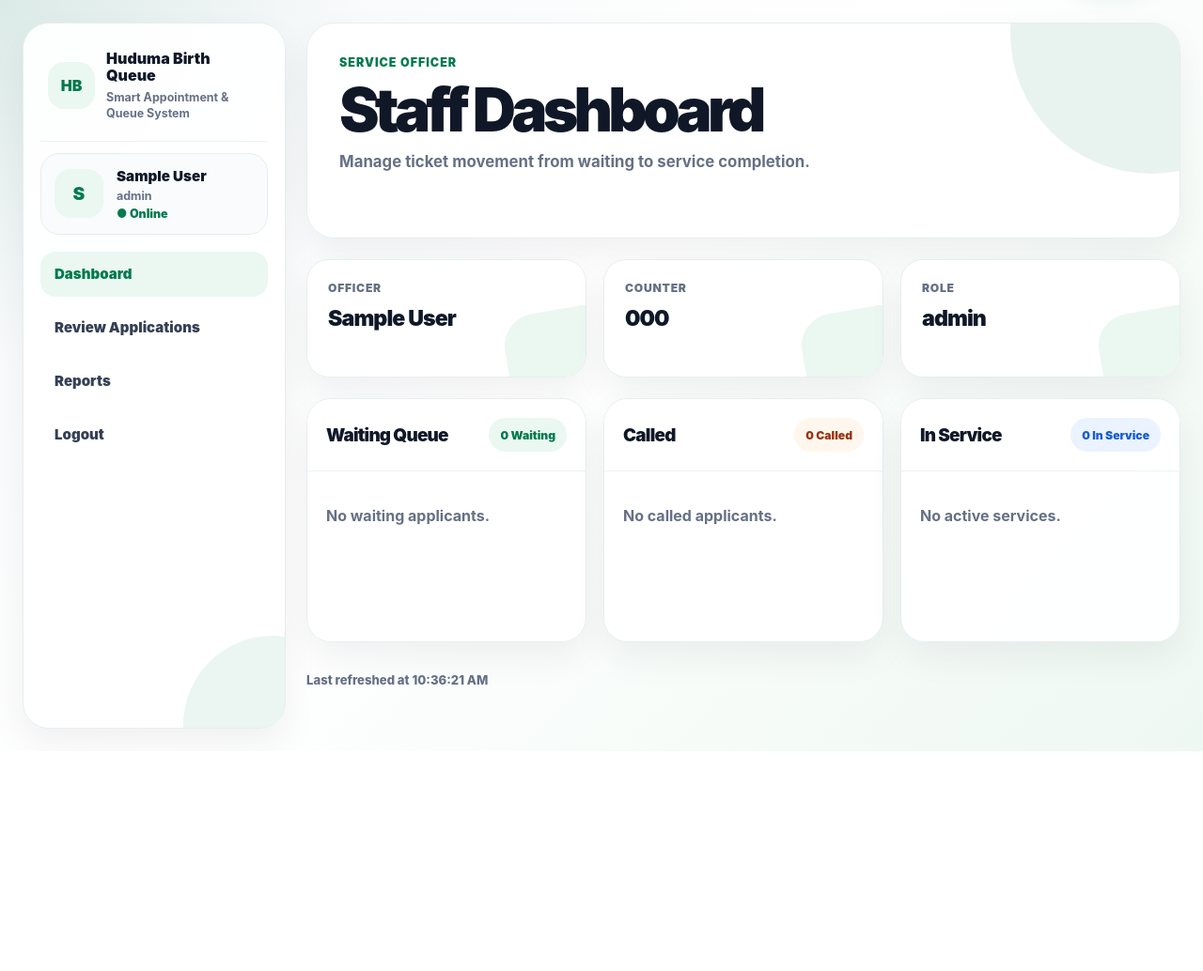
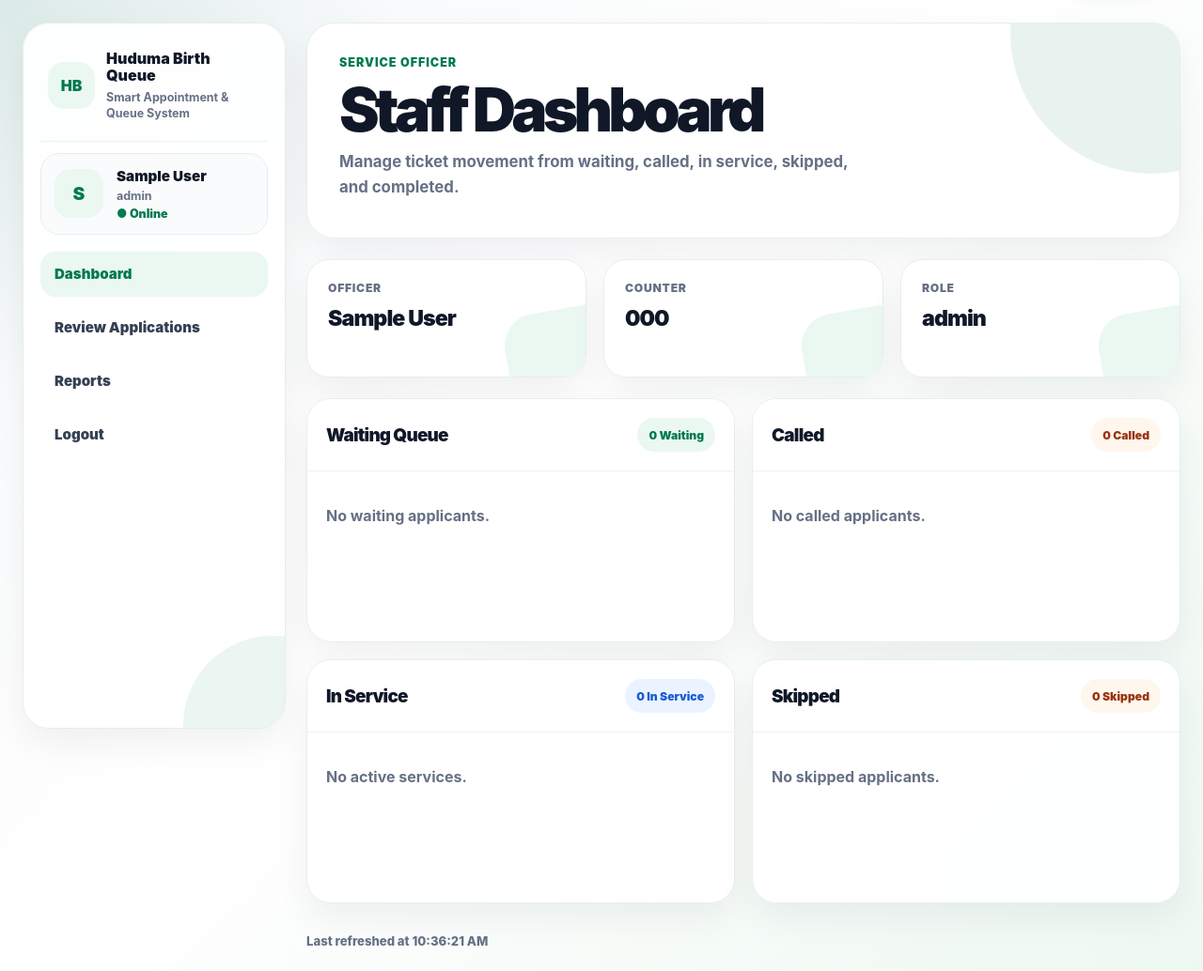
Before and after one commit to yvonne-kileo/huduma-birth, a Django app: page /staff/dashboard/ in a window 1280 px wide. Shown: the part 83-1117 px from the top of the page at 94% size. Before the commit the page ends 883 px from the top, so only its background shows below. Run offline with Django 5.2, Linux system fonts and the light colour scheme; a user stored in the database is signed in; tables that the repository leaves empty hold one stand-in row (values such as "Sample post"); data that the repository does not hold is empty.

Commit message:
Queue status changes

```diff
--- a/queueing/models.py
+++ b/queueing/models.py
@@ -191,12 +191,15 @@ class QueueTicket(models.Model):
         ('in_service', 'In Service'),
         ('completed', 'Completed'),
         ('missed', 'Missed'),
+        ('skipped', 'Skipped / No Response'),
     ]
     current_status = models.CharField(max_length=20, choices=STATUS_CHOICES, default='tracking')
 
     arrival_confirmed = models.BooleanField(default=False)
     joined_queue_at = models.DateTimeField(blank=True, null=True)
     estimated_wait_minutes = models.PositiveIntegerField(default=0)
+    called_at = models.DateTimeField(null=True, blank=True)
+    skipped_at = models.DateTimeField(null=True, blank=True)
 
     def __str__(self):
         return self.ticket_number
--- a/staffpanel/urls.py
+++ b/staffpanel/urls.py
@@ -10,5 +10,6 @@ urlpatterns = [
     path('start/<int:ticket_id>/', views.start_service, name='start_service'),
     path('complete/<int:ticket_id>/', views.complete_service, name='complete_service'),
     path('queue-data/', views.staff_queue_data, name='staff_queue_data'),
-
+    path('skip/<int:ticket_id>/', views.skip_ticket, name='skip_ticket'),
+    path('rejoin/<int:ticket_id>/', views.rejoin_skipped_ticket, name='rejoin_skipped_ticket'),
 ]
--- a/staffpanel/views.py
+++ b/staffpanel/views.py
@@ -1,13 +1,19 @@
+from datetime import timedelta
+
 from django.contrib.auth.decorators import login_required
 from django.shortcuts import render, redirect, get_object_or_404
 from django.contrib import messages
 from django.http import JsonResponse
 from django.urls import reverse
+from django.utils import timezone
 
 from asgiref.sync import async_to_sync
 from channels.layers import get_channel_layer
 
 from queueing.models import Application, QueueTicket, QueueStatusHistory, Notification
+
+
+CALL_GRACE_MINUTES = 3
 
 
 def create_notification(
@@ -61,10 +67,22 @@ def get_applicant_dashboard_link():
         return ''
 
 
+def get_grace_seconds_remaining(ticket):
+    if not ticket.called_at:
+        return 0
+
+    grace_end_time = ticket.called_at + timedelta(minutes=CALL_GRACE_MINUTES)
+    remaining_seconds = int((grace_end_time - timezone.now()).total_seconds())
+
+    return max(remaining_seconds, 0)
+
+
 def build_queue_update_data(ticket):
     waiting_tickets = list(
-        QueueTicket.objects.filter(current_status='waiting')
-        .order_by('joined_queue_at')
+        QueueTicket.objects.filter(
+            arrival_confirmed=True,
+            current_status='waiting'
+        ).order_by('joined_queue_at', 'id')
     )
 
     position = None
@@ -129,8 +147,9 @@ def push_queue_update(ticket):
 
 def push_waiting_queue_updates():
     waiting_tickets = QueueTicket.objects.filter(
+        arrival_confirmed=True,
         current_status='waiting'
-    ).order_by('joined_queue_at')
+    ).order_by('joined_queue_at', 'id')
 
     for ticket in waiting_tickets:
         push_queue_update(ticket)
@@ -219,22 +238,31 @@ def staff_dashboard(request):
     officer = request.user.service_officer_profile
 
     waiting_tickets = QueueTicket.objects.filter(
+        arrival_confirmed=True,
         current_status='waiting'
-    ).order_by('joined_queue_at')
+    ).order_by('joined_queue_at', 'id')
 
     called_tickets = QueueTicket.objects.filter(
+        arrival_confirmed=True,
         current_status='called'
-    )
+    ).order_by('called_at', 'id')
 
     in_service_tickets = QueueTicket.objects.filter(
+        arrival_confirmed=True,
         current_status='in_service'
-    )
+    ).order_by('id')
+
+    skipped_tickets = QueueTicket.objects.filter(
+        arrival_confirmed=True,
+        current_status='skipped'
+    ).order_by('-skipped_at', '-id')
 
     context = {
         'officer': officer,
         'waiting_tickets': waiting_tickets,
         'called_tickets': called_tickets,
         'in_service_tickets': in_service_tickets,
+        'skipped_tickets': skipped_tickets,
         'is_applicant': False,
         'is_staff_user': True,
     }
@@ -251,31 +279,85 @@ def call_next(request, ticket_id):
     officer = request.user.service_officer_profile
     ticket = get_object_or_404(QueueTicket, id=ticket_id)
 
+    if not ticket.arrival_confirmed:
+        messages.error(request, "This applicant has not confirmed arrival yet.")
+        return redirect('staff_dashboard')
+
+    if ticket.current_status != 'waiting':
+        messages.error(request, "Only a waiting applicant can be called.")
+        return redirect('staff_dashboard')
+
+    already_called_ticket = (
+        QueueTicket.objects
+        .filter(
+            arrival_confirmed=True,
+            current_status='called'
+        )
+        .order_by('called_at', 'id')
+        .first()
+    )
+
+    if already_called_ticket:
+        remaining_seconds = get_grace_seconds_remaining(already_called_ticket)
+
+        if remaining_seconds > 0:
+            messages.warning(
+                request,
+                f"{already_called_ticket.ticket_number} has already been called. "
+                f"Wait {remaining_seconds} seconds, then start service or skip the applicant."
+            )
+            return redirect('staff_dashboard')
+
+        messages.warning(
+            request,
+            f"{already_called_ticket.ticket_number} has already been called and the grace period has ended. "
+            f"Mark the applicant as skipped before calling the next person."
+        )
+        return redirect('staff_dashboard')
+
+    first_waiting_ticket = (
+        QueueTicket.objects
+        .filter(
+            arrival_confirmed=True,
+            current_status='waiting'
+        )
+        .order_by('joined_queue_at', 'id')
+        .first()
+    )
+
+    if not first_waiting_ticket:
+        messages.error(request, "There is no waiting applicant to call.")
+        return redirect('staff_dashboard')
+
+    if ticket.id != first_waiting_ticket.id:
+        messages.error(request, "You can only call the first applicant in the waiting queue.")
+        return redirect('staff_dashboard')
+
     ticket.current_status = 'called'
-    ticket.save()
+    ticket.called_at = timezone.now()
+    ticket.estimated_wait_minutes = 1
+    ticket.save(update_fields=['current_status', 'called_at', 'estimated_wait_minutes'])
 
     QueueStatusHistory.objects.create(
         queue_ticket=ticket,
         updated_by=officer,
         status='called',
-        notes='Applicant called to counter.'
+        notes='Applicant called to the counter.'
     )
 
     create_notification(
         applicant=ticket.applicant,
         title='You have been called',
-        message=f'Your ticket {ticket.ticket_number} has been called. Please proceed to the service counter.',
+        message=f'Your ticket {ticket.ticket_number} has been called. Please proceed to the service counter within 3 minutes.',
         notification_type='queue',
         link=get_applicant_dashboard_link(),
         metadata_key=f'queue-called-{ticket.id}'
     )
 
     push_queue_update(ticket)
-
-    # After one applicant is called, the remaining waiting applicants move forward.
     push_waiting_queue_updates()
 
-    messages.success(request, f'Ticket {ticket.ticket_number} called.')
+    messages.success(request, f"{ticket.ticket_number} has been called.")
     return redirect('staff_dashboard')
 
 
@@ -288,8 +370,13 @@ def start_service(request, ticket_id):
     officer = request.user.service_officer_profile
     ticket = get_object_or_404(QueueTicket, id=ticket_id)
 
+    if ticket.current_status != 'called':
+        messages.error(request, "Only a called applicant can start service.")
+        return redirect('staff_dashboard')
+
     ticket.current_status = 'in_service'
-    ticket.save()
+    ticket.estimated_wait_minutes = 0
+    ticket.save(update_fields=['current_status', 'estimated_wait_minutes'])
 
     QueueStatusHistory.objects.create(
         queue_ticket=ticket,
@@ -309,6 +396,7 @@ def start_service(request, ticket_id):
 
     push_queue_update(ticket)
 
+    messages.success(request, f"Service started for {ticket.ticket_number}.")
     return redirect('staff_dashboard')
 
 
@@ -321,8 +409,13 @@ def complete_service(request, ticket_id):
     officer = request.user.service_officer_profile
     ticket = get_object_or_404(QueueTicket, id=ticket_id)
 
+    if ticket.current_status != 'in_service':
+        messages.error(request, "Only an applicant in service can be completed.")
+        return redirect('staff_dashboard')
+
     ticket.current_status = 'completed'
-    ticket.save()
+    ticket.estimated_wait_minutes = 0
+    ticket.save(update_fields=['current_status', 'estimated_wait_minutes'])
 
     QueueStatusHistory.objects.create(
         queue_ticket=ticket,
@@ -342,6 +435,114 @@ def complete_service(request, ticket_id):
 
     push_queue_update(ticket)
 
+    messages.success(request, f"{ticket.ticket_number} has been completed.")
+    return redirect('staff_dashboard')
+
+
+@login_required
+def skip_ticket(request, ticket_id):
+    if not hasattr(request.user, 'service_officer_profile'):
+        messages.error(request, 'You do not have staff access.')
+        return redirect('login')
+
+    officer = request.user.service_officer_profile
+    ticket = get_object_or_404(QueueTicket, id=ticket_id)
+
+    if ticket.current_status != 'called':
+        messages.error(request, "Only a called applicant can be skipped.")
+        return redirect('staff_dashboard')
+
+    remaining_seconds = get_grace_seconds_remaining(ticket)
+
+    if remaining_seconds > 0:
+        messages.warning(
+            request,
+            f"You can skip {ticket.ticket_number} after {remaining_seconds} seconds."
+        )
+        return redirect('staff_dashboard')
+
+    ticket.current_status = 'skipped'
+    ticket.skipped_at = timezone.now()
+    ticket.estimated_wait_minutes = 0
+    ticket.save(update_fields=['current_status', 'skipped_at', 'estimated_wait_minutes'])
+
+    QueueStatusHistory.objects.create(
+        queue_ticket=ticket,
+        updated_by=officer,
+        status='skipped',
+        notes='Applicant was called but did not report to the counter within the grace period.'
+    )
+
+    create_notification(
+        applicant=ticket.applicant,
+        title='You were skipped',
+        message=(
+            f'Your ticket {ticket.ticket_number} was called, but you did not report to the counter '
+            f'within the grace period. Please see staff to rejoin the queue.'
+        ),
+        notification_type='queue',
+        link=get_applicant_dashboard_link(),
+        metadata_key=f'queue-skipped-{ticket.id}'
+    )
+
+    push_queue_update(ticket)
+    push_waiting_queue_updates()
+
+    messages.success(request, f"{ticket.ticket_number} has been marked as skipped.")
+    return redirect('staff_dashboard')
+
+
+@login_required
+def rejoin_skipped_ticket(request, ticket_id):
+    if not hasattr(request.user, 'service_officer_profile'):
+        messages.error(request, 'You do not have staff access.')
+        return redirect('login')
+
+    officer = request.user.service_officer_profile
+    ticket = get_object_or_404(QueueTicket, id=ticket_id)
+
+    if ticket.current_status != 'skipped':
+        messages.error(request, "Only skipped applicants can rejoin the queue.")
+        return redirect('staff_dashboard')
+
+    ticket.current_status = 'waiting'
+    ticket.arrival_confirmed = True
+    ticket.joined_queue_at = timezone.now()
+    ticket.called_at = None
+    ticket.skipped_at = None
+    ticket.estimated_wait_minutes = 0
+    ticket.save(update_fields=[
+        'current_status',
+        'arrival_confirmed',
+        'joined_queue_at',
+        'called_at',
+        'skipped_at',
+        'estimated_wait_minutes',
+    ])
+
+    QueueStatusHistory.objects.create(
+        queue_ticket=ticket,
+        updated_by=officer,
+        status='waiting',
+        notes='Skipped applicant rejoined the queue at the end.'
+    )
+
+    create_notification(
+        applicant=ticket.applicant,
+        title='You have rejoined the queue',
+        message=(
+            f'Your ticket {ticket.ticket_number} has been added back to the waiting queue. '
+            f'You will be served according to the new queue order.'
+        ),
+        notification_type='queue',
+        link=get_applicant_dashboard_link(),
+        metadata_key=f'queue-rejoined-{ticket.id}-{int(timezone.now().timestamp())}'
+    )
+
+    push_queue_update(ticket)
+    push_waiting_queue_updates()
+
+    messages.success(request, f"{ticket.ticket_number} has rejoined the queue at the end.")
     return redirect('staff_dashboard')
 
 
@@ -350,26 +551,49 @@ def staff_queue_data(request):
     if not hasattr(request.user, 'service_officer_profile'):
         return JsonResponse({'error': 'Unauthorized'}, status=403)
 
-    waiting_tickets = list(
-        QueueTicket.objects.filter(current_status='waiting')
-        .order_by('joined_queue_at')
-        .values('id', 'ticket_number', 'applicant__full_name')
-    )
+    waiting_tickets = QueueTicket.objects.filter(
+        arrival_confirmed=True,
+        current_status='waiting'
+    ).order_by('joined_queue_at', 'id')
 
-    called_tickets = list(
-        QueueTicket.objects.filter(current_status='called')
-        .values('id', 'ticket_number', 'applicant__full_name')
-    )
+    called_tickets = QueueTicket.objects.filter(
+        arrival_confirmed=True,
+        current_status='called'
+    ).order_by('called_at', 'id')
 
-    in_service_tickets = list(
-        QueueTicket.objects.filter(current_status='in_service')
-        .values('id', 'ticket_number', 'applicant__full_name')
-    )
+    in_service_tickets = QueueTicket.objects.filter(
+        arrival_confirmed=True,
+        current_status='in_service'
+    ).order_by('id')
+
+    skipped_tickets = QueueTicket.objects.filter(
+        arrival_confirmed=True,
+        current_status='skipped'
+    ).order_by('-skipped_at', '-id')
+
+    def serialize_ticket(ticket):
+        return {
+            'id': ticket.id,
+            'ticket_number': ticket.ticket_number,
+            'applicant__full_name': ticket.applicant.full_name,
+        }
+
+    def serialize_called_ticket(ticket):
+        remaining_seconds = get_grace_seconds_remaining(ticket)
+
+        return {
+            'id': ticket.id,
+            'ticket_number': ticket.ticket_number,
+            'applicant__full_name': ticket.applicant.full_name,
+            'grace_seconds_remaining': remaining_seconds,
+            'can_skip': remaining_seconds == 0,
+        }
 
     return JsonResponse({
-        'waiting_tickets': waiting_tickets,
-        'called_tickets': called_tickets,
-        'in_service_tickets': in_service_tickets,
+        'waiting_tickets': [serialize_ticket(ticket) for ticket in waiting_tickets],
+        'called_tickets': [serialize_called_ticket(ticket) for ticket in called_tickets],
+        'in_service_tickets': [serialize_ticket(ticket) for ticket in in_service_tickets],
+        'skipped_tickets': [serialize_ticket(ticket) for ticket in skipped_tickets],
     })
 
 
--- a/templates/staffpanel/dashboard.html
+++ b/templates/staffpanel/dashboard.html
@@ -343,7 +318,7 @@
 
     .queue-grid {
         display: grid;
-        grid-template-columns: repeat(3, 1fr);
+        grid-template-columns: repeat(4, 1fr);
         gap: 18px;
     }
 
@@ -522,6 +508,12 @@
         margin-top: 10px;
     }
 
+    @media (max-width: 1300px) {
+        .queue-grid {
+            grid-template-columns: repeat(2, 1fr);
+        }
+    }
+
     @media (max-width: 1100px) {
         .staff-page-shell {
             grid-template-columns: 1fr;
@@ -648,7 +635,7 @@
                 <div class="staff-intro-inner">
                     <div class="staff-label">Service Officer</div>
                     <h1>Staff Dashboard</h1>
-                    <p>Manage ticket movement from waiting to service completion.</p>
+                    <p>Manage ticket movement from waiting, called, in service, skipped, and completed.</p>
                 </div>
             </div>
 
@@ -726,10 +726,28 @@
                         {% endfor %}
                     </div>
                 </div>
+
+                <div class="queue-card reveal">
+                    <div class="queue-card-header">
+                        <h3>Skipped</h3>
+                        <span class="staff-badge staff-badge-yellow" id="skipped-count">Skipped</span>
+                    </div>
+
+                    <div class="queue-card-body" id="skipped-section">
+                        {% for ticket in skipped_tickets %}
+                            <div class="queue-item-card">
+                                <div class="queue-item-ticket">{{ ticket.ticket_number }}</div>
+                                <div class="queue-item-name">{{ ticket.applicant.full_name }}</div>
+                                <a href="{% url 'rejoin_skipped_ticket' ticket.id %}" class="btn btn-secondary action-link">Rejoin Queue</a>
+                            </div>
+                        {% empty %}
+                            <p class="muted">No skipped applicants.</p>
+                        {% endfor %}
+                    </div>
+                </div>
             </div>
 
-
-                <div class="queue-refresh-note" id="refresh-note">Queue refreshes automatically every 5 seconds.</div>
+            <div class="queue-refresh-note" id="refresh-note">Queue refreshes automatically every 5 seconds.</div>
         </section>
     </div>
 </div>
@@ -742,6 +760,7 @@
     const waitingCount = document.getElementById("waiting-count");
     const calledCount = document.getElementById("called-count");
     const serviceCount = document.getElementById("service-count");
+    const skippedCount = document.getElementById("skipped-count");
     const refreshNote = document.getElementById("refresh-note");
 
     document.addEventListener("mousemove", function (event) {
@@ -768,14 +787,48 @@
         revealObserver.observe(item);
     });
 
-    function buildQueueItem(ticket, actionUrl, buttonText, buttonClass) {
+    function buildQueueItem(ticket, actionsHtml) {
         return `
             <div class="queue-item-card">
                 <div class="queue-item-ticket">${ticket.ticket_number}</div>
                 <div class="queue-item-name">${ticket.applicant__full_name}</div>
-                <a href="${actionUrl}" class="btn ${buttonClass} action-link">${buttonText}</a>
+                ${actionsHtml}
             </div>
         `;
+    }
+
+    function buildWaitingItem(ticket, index) {
+        const actionsHtml = index === 0
+            ? `<a href="/staff/call/${ticket.id}/" class="btn btn-primary action-link">Call Next</a>`
+            : `<span class="btn btn-secondary queue-disabled-btn">Waiting Turn</span>`;
+
+        return buildQueueItem(ticket, actionsHtml);
+    }
+
+    function buildCalledItem(ticket) {
+        const graceText = ticket.grace_seconds_remaining > 0
+            ? `<p class="queue-grace-note">Grace period: ${ticket.grace_seconds_remaining}s remaining before skipping.</p>`
+            : `<p class="queue-grace-note">Grace period ended. You may skip if the applicant did not appear.</p>`;
+
+        const actionsHtml = `
+            ${graceText}
+            <div class="btn-row">
+                <a href="/staff/start/${ticket.id}/" class="btn btn-warning action-link">Start Service</a>
+                <a href="/staff/skip/${ticket.id}/" class="btn btn-danger action-link">Skip / No Response</a>
+            </div>
+        `;
+
+        return buildQueueItem(ticket, actionsHtml);
+    }
+
+    function buildInServiceItem(ticket) {
+        const actionsHtml = `<a href="/staff/complete/${ticket.id}/" class="btn btn-success action-link">Complete</a>`;
+        return buildQueueItem(ticket, actionsHtml);
+    }
+
+    function buildSkippedItem(ticket) {
+        const actionsHtml = `<a href="/staff/rejoin/${ticket.id}/" class="btn btn-secondary action-link">Rejoin Queue</a>`;
+        return buildQueueItem(ticket, actionsHtml);
     }
 
     function attachActionLoading() {
@@ -799,6 +852,10 @@
         if (serviceCount) {
             serviceCount.textContent = (data.in_service_tickets || []).length + " In Service";
         }
+
+        if (skippedCount) {
+            skippedCount.textContent = (data.skipped_tickets || []).length + " Skipped";
+        }
     }
 
     function refreshStaffQueueData() {
@@ -809,8 +866,8 @@
 
                 let waitingHtml = "";
                 if (data.waiting_tickets.length > 0) {
-                    data.waiting_tickets.forEach(ticket => {
-                        waitingHtml += buildQueueItem(ticket, `/staff/call/${ticket.id}/`, "Call", "btn-primary");
+                    data.waiting_tickets.forEach((ticket, index) => {
+                        waitingHtml += buildWaitingItem(ticket, index);
                     });
                 } else {
                     waitingHtml = '<p class="muted">No waiting applicants.</p>';
@@ -819,7 +876,7 @@
                 let calledHtml = "";
                 if (data.called_tickets.length > 0) {
                     data.called_tickets.forEach(ticket => {
-                        calledHtml += buildQueueItem(ticket, `/staff/start/${ticket.id}/`, "Start Service", "btn-warning");
+                        calledHtml += buildCalledItem(ticket);
                     });
                 } else {
                     calledHtml = '<p class="muted">No called applicants.</p>';
@@ -828,15 +885,25 @@
                 let serviceHtml = "";
                 if (data.in_service_tickets.length > 0) {
                     data.in_service_tickets.forEach(ticket => {
-                        serviceHtml += buildQueueItem(ticket, `/staff/complete/${ticket.id}/`, "Complete", "btn-success");
+                        serviceHtml += buildInServiceItem(ticket);
                     });
                 } else {
                     serviceHtml = '<p class="muted">No active services.</p>';
                 }
 
+                let skippedHtml = "";
+                if (data.skipped_tickets.length > 0) {
+                    data.skipped_tickets.forEach(ticket => {
+                        skippedHtml += buildSkippedItem(ticket);
+                    });
+                } else {
+                    skippedHtml = '<p class="muted">No skipped applicants.</p>';
+                }
+
                 document.getElementById("waiting-queue-section").innerHTML = waitingHtml;
                 document.getElementById("called-queue-section").innerHTML = calledHtml;
                 document.getElementById("in-service-section").innerHTML = serviceHtml;
+                document.getElementById("skipped-section").innerHTML = skippedHtml;
 
                 updateCounts(data);
                 attachActionLoading();
```
Also changed, not shown: other parts of templates/staffpanel/dashboard.html (+35 -41 lines), applicant/views.py (+66 -1 lines), queueing/migrations/0006_queueticket_called_at_queueticket_skipped_at_and_more.py (added).
